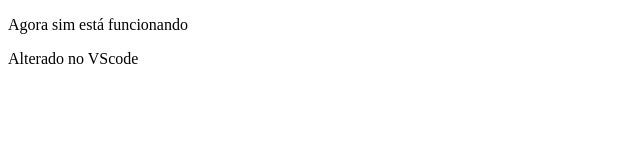
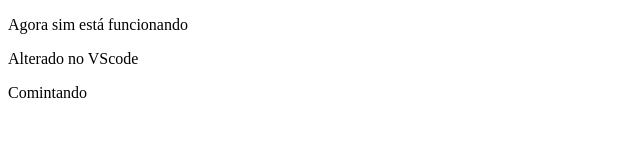
Before and after one commit to WeslleyN23/projeto-integrador2025, a plain HTML site: page index.html in a window 1280 px wide. Shown: the whole page, without its empty margins (0-640 px from the left). Drawn offline with Linux system fonts and the light colour scheme.

Commit message:
comitando

```diff
--- a/index.html
+++ b/index.html
@@ -8,6 +8,8 @@
 <body>
     <p>Agora sim está funcionando</p>
     <p>Alterado no VScode</p>
+    <p>Comintando</p>
+
 
 </body>
 </html>
```
